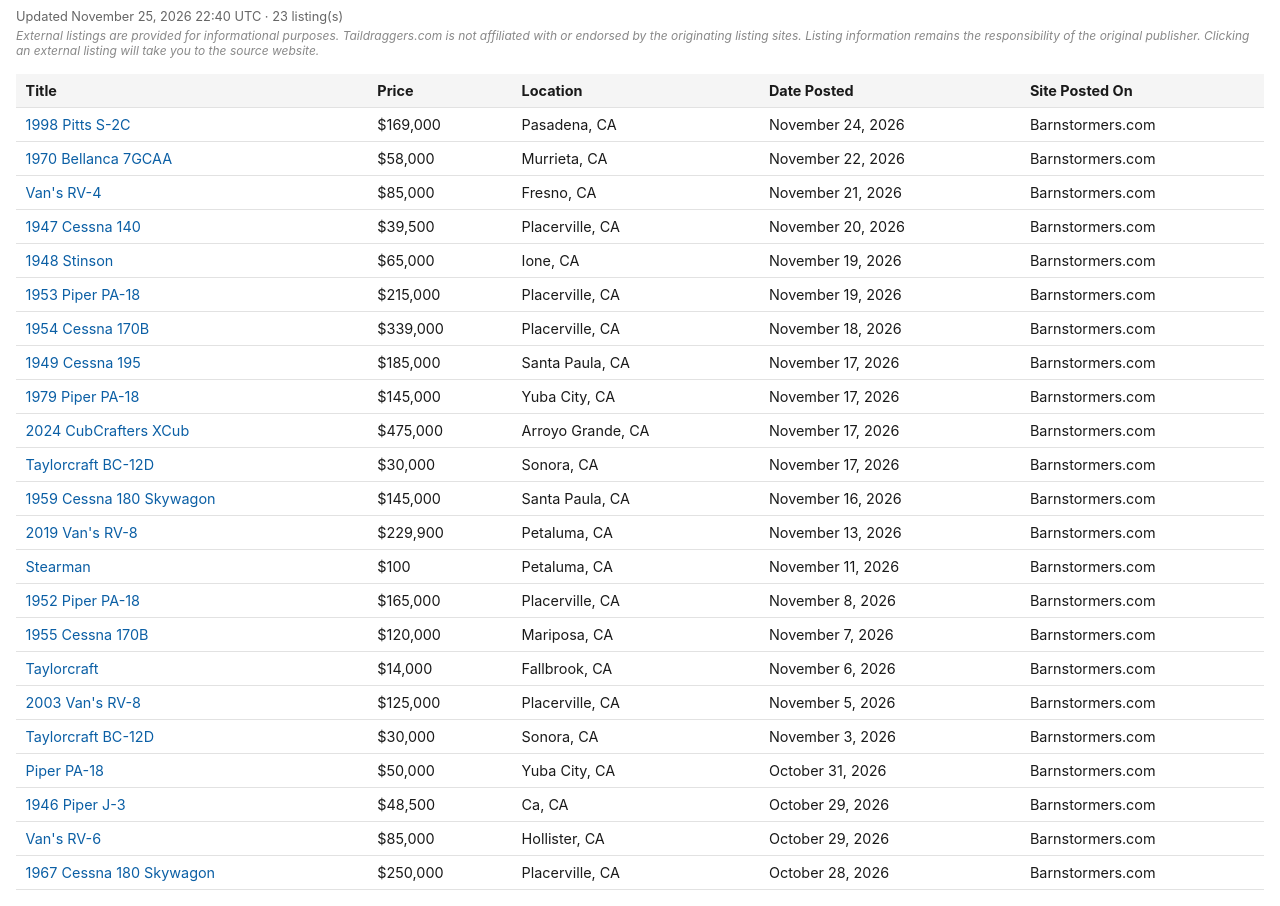
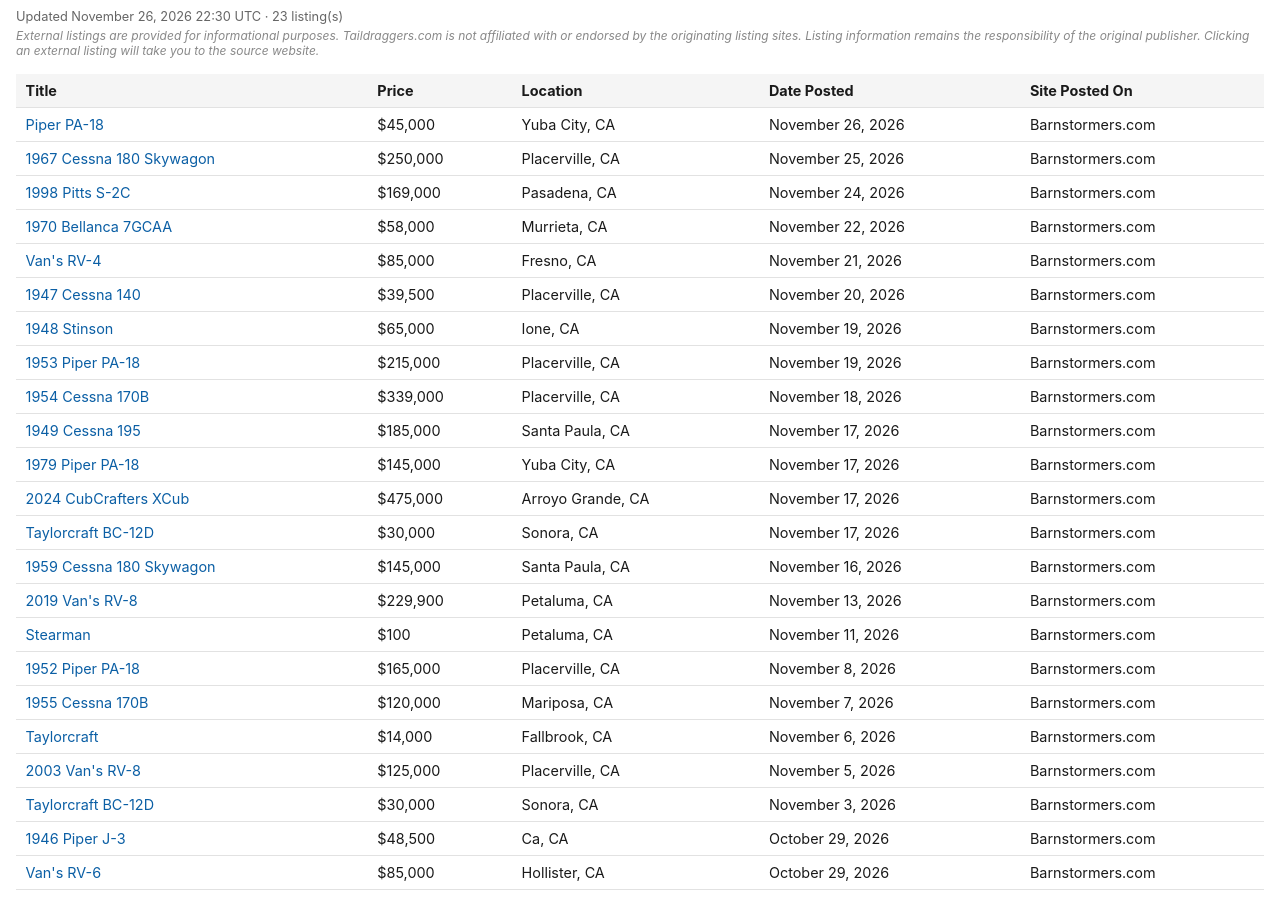
Before and after one commit to taildraggers/california, a plain HTML site: page docs/index.html in a window 1280 px wide. Shown: the part 43-949 px from the top of the page. Drawn offline with Linux system fonts and the light colour scheme.

Commit message:
Update California listings (2026-11-26)

```diff
--- a/docs/index.html
+++ b/docs/index.html
@@ -58,13 +58,15 @@
 </head>
 <body>
   <h1>Taildragger Ads in California</h1>
-  <div class="updated">Updated November 25, 2026 22:40 UTC &middot; 23 listing(s)</div>
+  <div class="updated">Updated November 26, 2026 22:30 UTC &middot; 23 listing(s)</div>
   <div class="disclaimer">External listings are provided for informational purposes. Taildraggers.com is not affiliated with or endorsed by the originating listing sites. Listing information remains the responsibility of the original publisher. Clicking an external listing will take you to the source website.</div>
   <table>
     <thead>
       <tr><th>Title</th><th>Price</th><th>Location</th><th>Date Posted</th><th>Site Posted On</th></tr>
     </thead>
     <tbody>
+        <tr><td><a href="https://www.barnstormers.com/classified-2081199-PA-18-PROJECT.html" target="_blank" rel="noopener noreferrer">Piper PA-18</a></td><td>$45,000</td><td>Yuba City, CA</td><td>November 26, 2026</td><td>Barnstormers.com</td></tr>
+        <tr><td><a href="https://www.barnstormers.com/classified-2021640-1967-Cessna-180-Skywagon.html" target="_blank" rel="noopener noreferrer">1967 Cessna 180 Skywagon</a></td><td>$250,000</td><td>Placerville, CA</td><td>November 25, 2026</td><td>Barnstormers.com</td></tr>
         <tr><td><a href="https://www.barnstormers.com/classified-2085636-1998-PITTS-S-2C.html" target="_blank" rel="noopener noreferrer">1998 Pitts S-2C</a></td><td>$169,000</td><td>Pasadena, CA</td><td>November 24, 2026</td><td>Barnstormers.com</td></tr>
         <tr><td><a href="https://www.barnstormers.com/classified-2085133-Very-Nice-1970-7GCAA-2100-hrs.html" target="_blank" rel="noopener noreferrer">1970 Bellanca 7GCAA</a></td><td>$58,000</td><td>Murrieta, CA</td><td>November 22, 2026</td><td>Barnstormers.com</td></tr>
         <tr><td><a href="https://www.barnstormers.com/classified-2085026-Vans-RV-4.html" target="_blank" rel="noopener noreferrer">Van&#x27;s RV-4</a></td><td>$85,000</td><td>Fresno, CA</td><td>November 21, 2026</td><td>Barnstormers.com</td></tr>
@@ -84,10 +86,8 @@
         <tr><td><a href="https://www.barnstormers.com/classified-1931021-Taylorcraft-package-deal.html" target="_blank" rel="noopener noreferrer">Taylorcraft</a></td><td>$14,000</td><td>Fallbrook, CA</td><td>November 6, 2026</td><td>Barnstormers.com</td></tr>
         <tr><td><a href="https://www.barnstormers.com/classified-2072412-2003-Vans-RV-8.html" target="_blank" rel="noopener noreferrer">2003 Van&#x27;s RV-8</a></td><td>$125,000</td><td>Placerville, CA</td><td>November 5, 2026</td><td>Barnstormers.com</td></tr>
         <tr><td><a href="https://www.barnstormers.com/classified-2069049-Taylorcraft-BC-12-D.html" target="_blank" rel="noopener noreferrer">Taylorcraft BC-12D</a></td><td>$30,000</td><td>Sonora, CA</td><td>November 3, 2026</td><td>Barnstormers.com</td></tr>
-        <tr><td><a href="https://www.barnstormers.com/classified-2081199-PA-18-PROJECT.html" target="_blank" rel="noopener noreferrer">Piper PA-18</a></td><td>$50,000</td><td>Yuba City, CA</td><td>October 31, 2026</td><td>Barnstormers.com</td></tr>
         <tr><td><a href="https://www.barnstormers.com/classified-2036593-1946-Piper-J-3-Cub.html" target="_blank" rel="noopener noreferrer">1946 Piper J-3</a></td><td>$48,500</td><td>Ca, CA</td><td>October 29, 2026</td><td>Barnstormers.com</td></tr>
         <tr><td><a href="https://www.barnstormers.com/classified-2080803-Ready-to-fly-RV6-with-mods!.html" target="_blank" rel="noopener noreferrer">Van&#x27;s RV-6</a></td><td>$85,000</td><td>Hollister, CA</td><td>October 29, 2026</td><td>Barnstormers.com</td></tr>
-        <tr><td><a href="https://www.barnstormers.com/classified-2021640-1967-Cessna-180-Skywagon.html" target="_blank" rel="noopener noreferrer">1967 Cessna 180 Skywagon</a></td><td>$250,000</td><td>Placerville, CA</td><td>October 28, 2026</td><td>Barnstormers.com</td></tr>
     </tbody>
   </table>
 <script>
```
